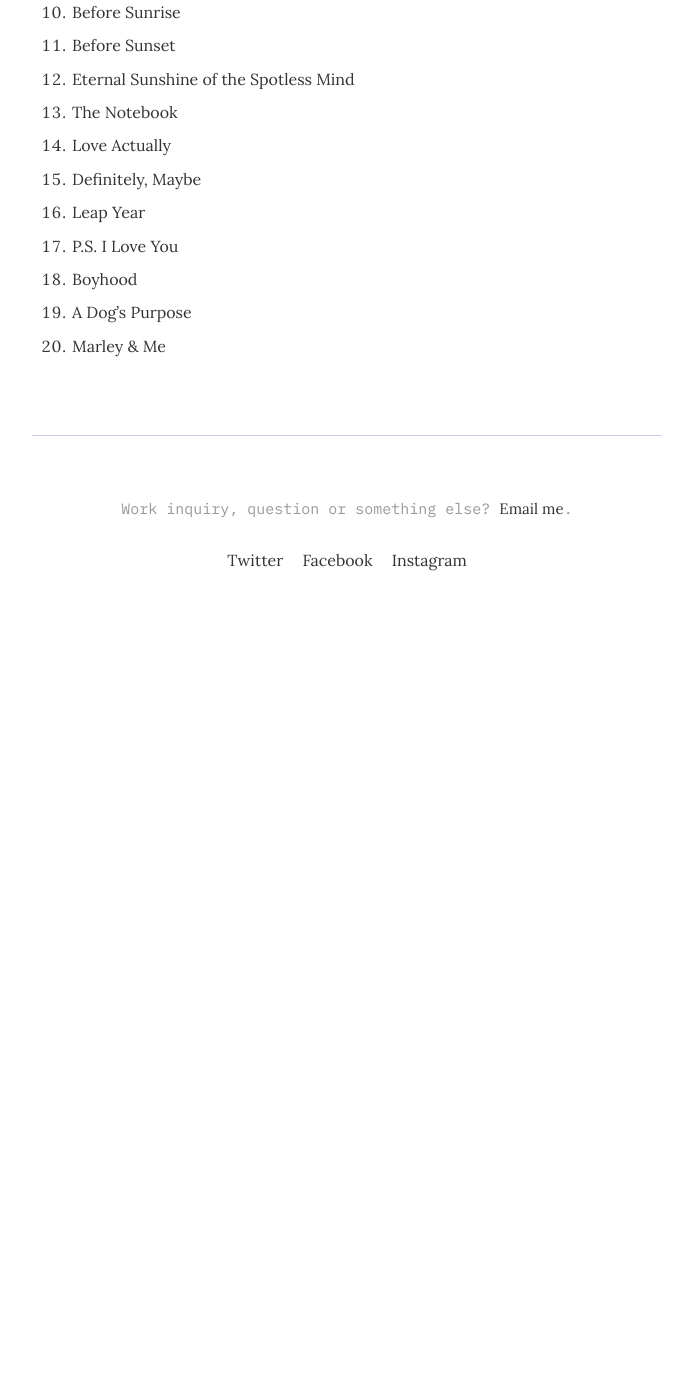
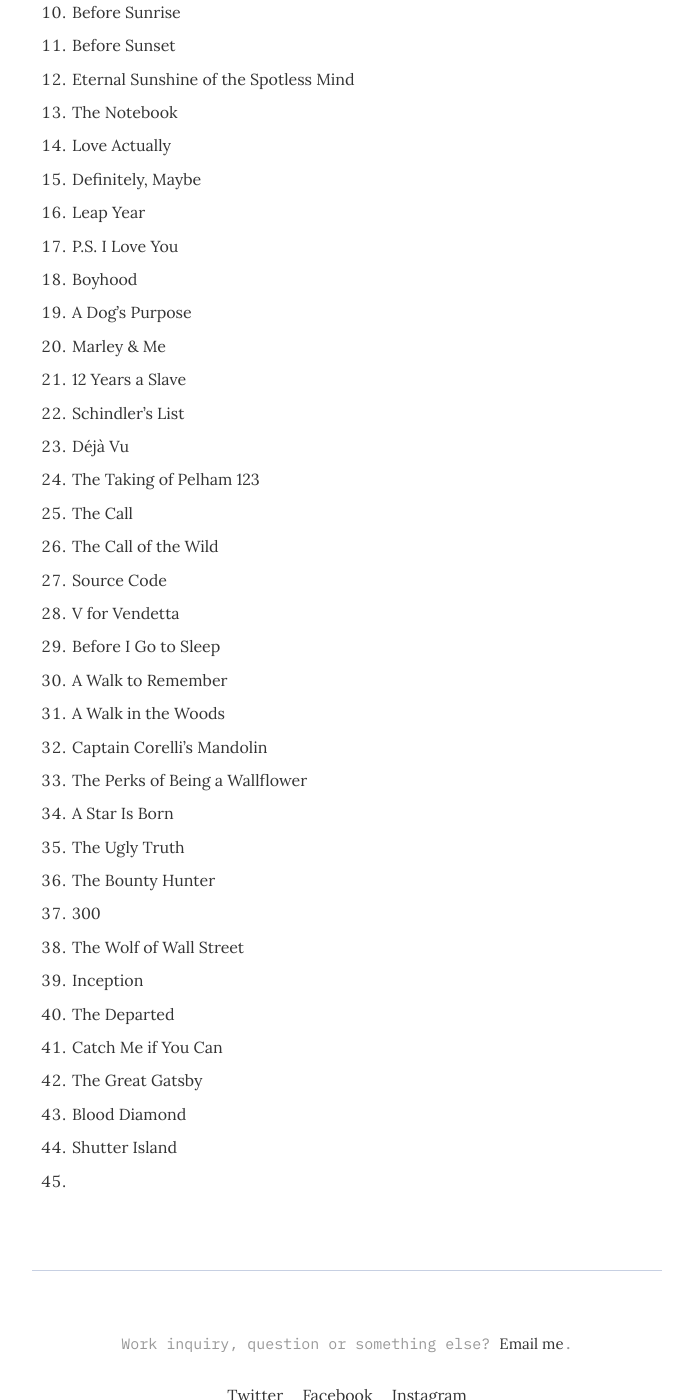
Before and after one commit to argumentativeyouth/pblog, a Jekyll site: the page built from _pages/movies.md, in a window 1280 px wide and 1400 px high, scrolled down 588 px. Shown: the whole window, without its empty margins (293-986 px from the left). Built offline with Jekyll 4.4.1, drawn with Linux system fonts in a browser that asks for light colours; before the commit the page ends 1218 px from its top, so only the background shows below that.

Commit message:
Update movies.md

```diff
--- a/_pages/movies.md
+++ b/_pages/movies.md
@@ -25,3 +25,28 @@ image:
 18. Boyhood
 19. A Dog's Purpose
 20. Marley & Me
+21. 12 Years a Slave
+22. Schindler's List
+23. Déjà Vu
+24. The Taking of Pelham 123
+25. The Call
+26. The Call of the Wild
+27. Source Code
+28. V for Vendetta
+29. Before I Go to Sleep
+30. A Walk to Remember
+31. A Walk in the Woods
+32. Captain Corelli's Mandolin
+33. The Perks of Being a Wallflower
+34. A Star Is Born
+35. The Ugly Truth
+36. The Bounty Hunter
+37. 300
+38. The Wolf of Wall Street
+39. Inception
+40. The Departed
+41. Catch Me if You Can
+42. The Great Gatsby
+43. Blood Diamond
+44. Shutter Island
+45.
```
